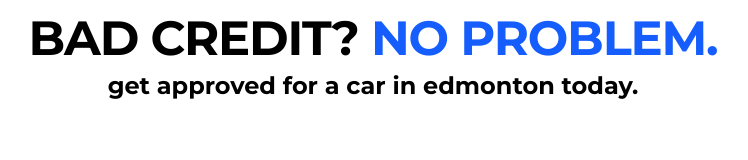
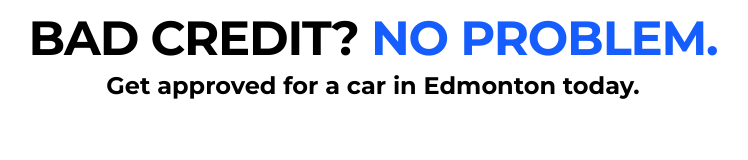
Before and after one commit to arfaa11/autofinder, a Next.js app: page / in a window 1280 px wide. Shown: the part 170-330 px from the top of the page, without its empty margins (267-1015 px from the left). Built offline with nearby package versions, Linux system fonts and the light colour scheme.

Commit message:
update case

```diff
--- a/app/layout.tsx
+++ b/app/layout.tsx
@@ -42,7 +42,7 @@ export default function RootLayout({
               bad credit? <span className="text-blue-600">no problem.</span>
             </h1>
             <p className="text-xl md:text-2xl text-black mt-2 font-medium">
-              get approved for a car in edmonton today.
+              Get approved for a car in Edmonton today.
             </p>
           </div>
         </header>
```
